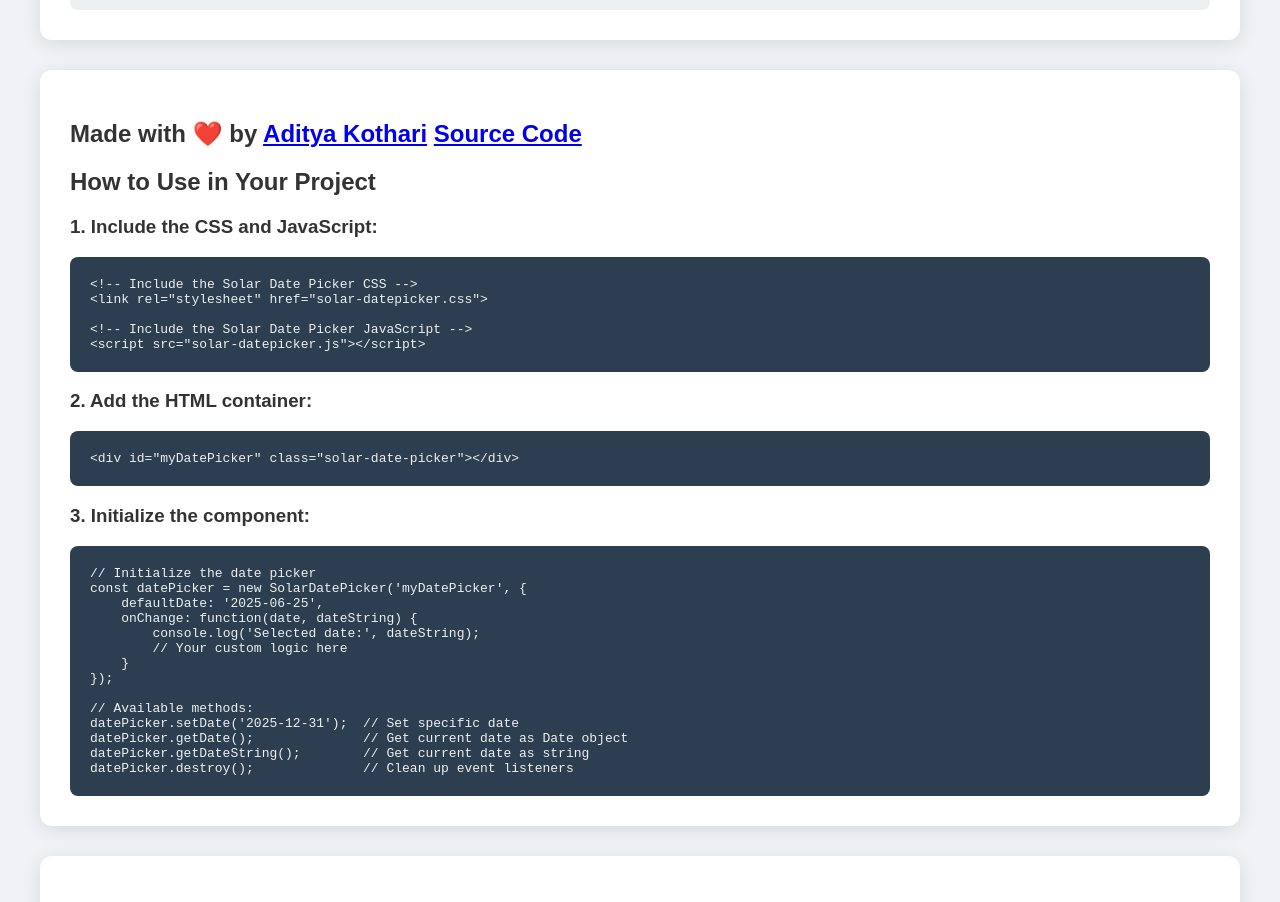
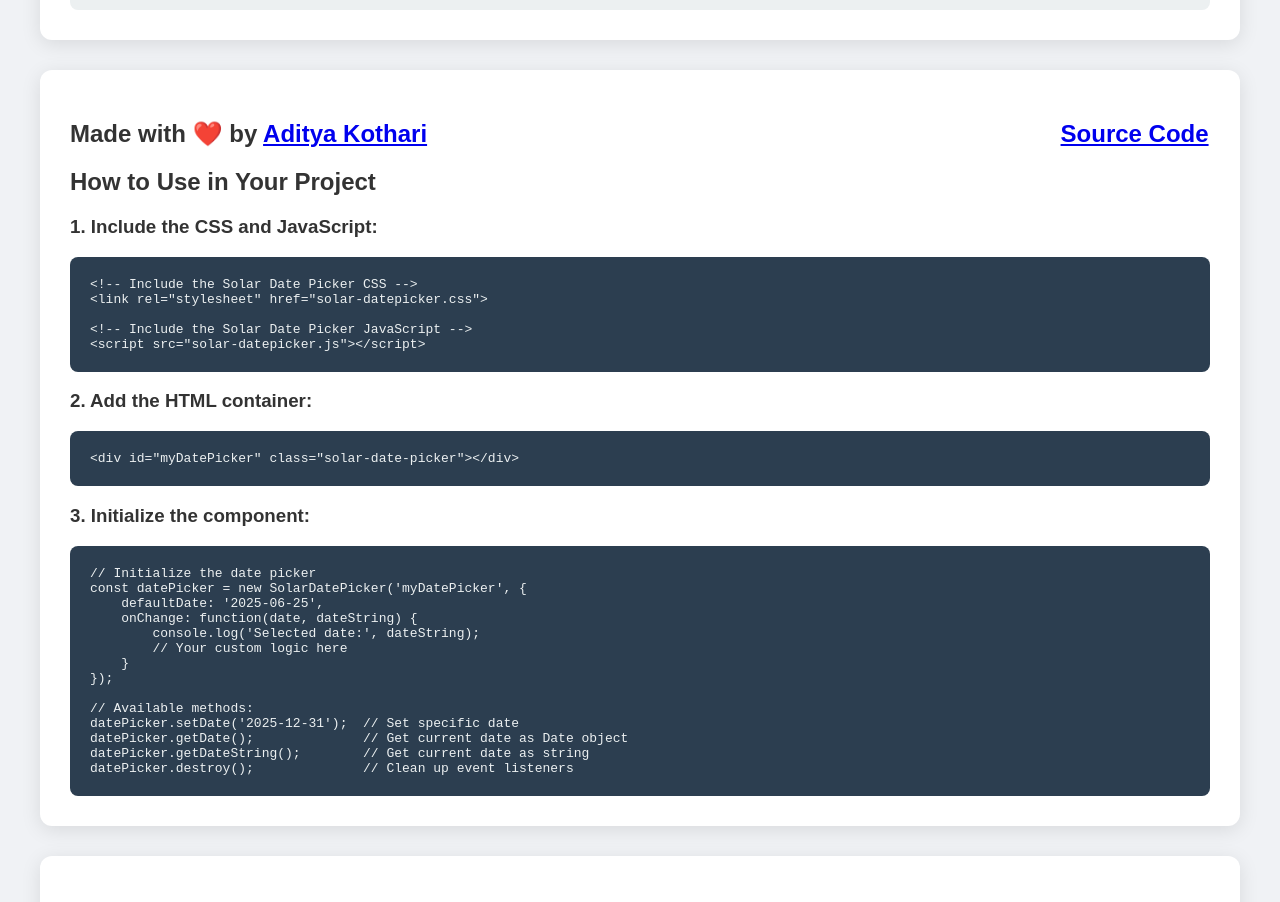
Before and after one commit to AdityaKothari27/Orbitaldatepicker, a website: page index.html in a window 1280 px wide. Shown: the part 960-1862 px from the top of the page. Drawn offline with Linux system fonts and the light colour scheme.

Commit message:
fixed styling

```diff
--- a/index.html
+++ b/index.html
@@ -32,7 +32,9 @@
         </div>
 
         <div class="demo-section">
-            <h2>Made with ❤️ by <a href="https://github.com/AdityaKothari27">Aditya Kothari</a> <a href="https://github.com/AdityaKothari27/Orbitaldatepicker">Source Code</a></h2>
+            <h2>Made with ❤️ by <a href="https://github.com/AdityaKothari27">Aditya Kothari</a><tag-name style="white-space:pre">                                                                                              </tag-name>
+
+            <a href="https://github.com/AdityaKothari27/Orbitaldatepicker">Source Code</a></h2>
             <h2>How to Use in Your Project</h2>
 
             <h3>1. Include the CSS and JavaScript:</h3>
```
